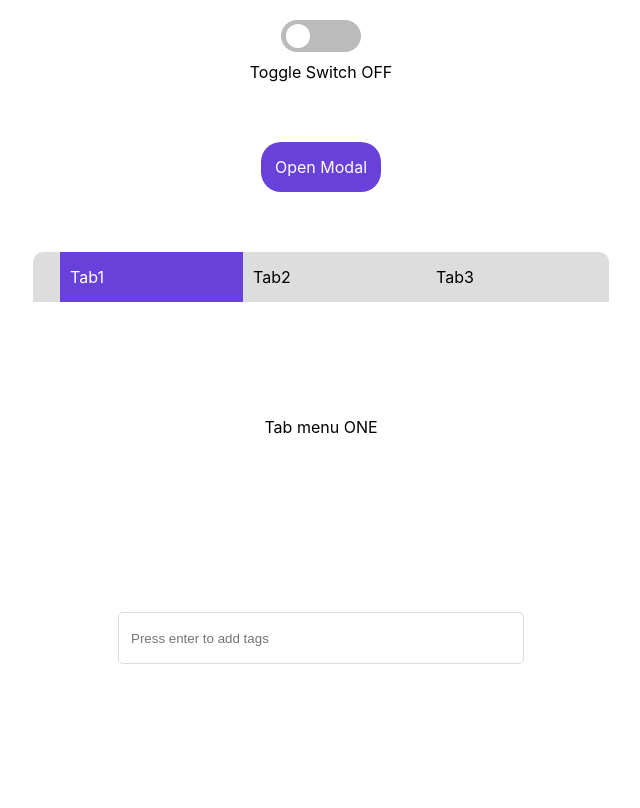
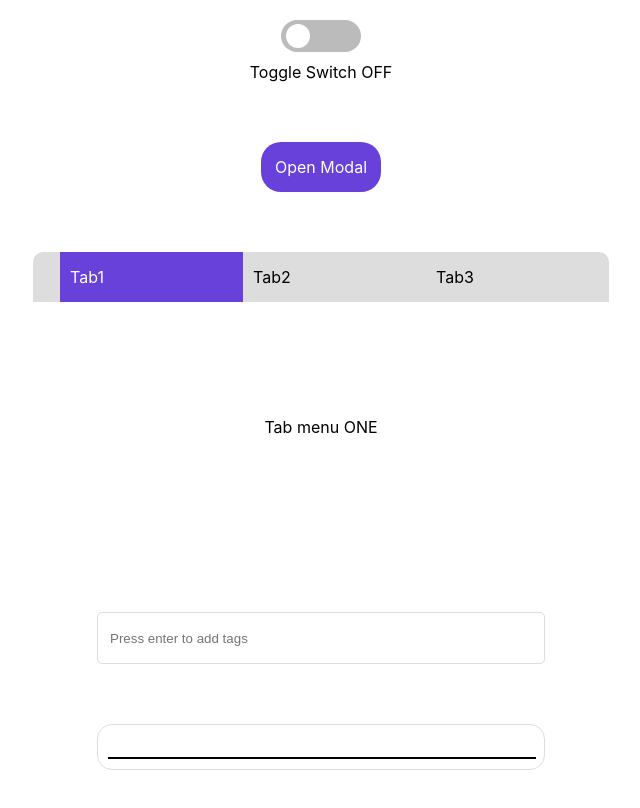
Before and after one commit to violet9503/Practice_wanted_preonboarding, a React (Create React App) app: page / in a window 1280 px wide. Shown: the top 808 px of the page, without its empty margins (319-959 px from the left). Built offline with nearby package versions, Linux system fonts and the light colour scheme.

Commit message:
AutoComplete 컴포넌트 중간 커밋

```diff
--- a/src/App.js
+++ b/src/App.js
@@ -5,6 +5,7 @@ import Tab from "./component/Tab";
 import Tag from "./component/Tag";
 import Animate from "./Animate";
 import styled from "styled-components";
+import AutoComplete from "./component/AutoComplete";
 
 const ComponentWrapper = styled.div`
   display: flex;
@@ -33,6 +34,9 @@ function App() {
       <ComponentWrapper>
         <Tag />
       </ComponentWrapper>
+      <ComponentWrapper>
+        <AutoComplete />
+      </ComponentWrapper>
       <ComponentWrapper></ComponentWrapper>
       {/* <Animate /> */}
     </div>
--- /dev/null
+++ b/src/component/AutoComplete.js
@@ -0,0 +1,53 @@
+import React, { useState } from "react";
+import styled, { css } from "styled-components";
+
+const AutoCompleteWrapper = styled.div`
+  display: flex;
+  flex-direction: column;
+  width: 35%;
+  border: 1px solid #ddd;
+  border-radius: 15px;
+  padding: 10px;
+  box-sizing: border-box;
+`;
+
+const AutoCompleteInput = styled.input`
+  width: 100%;
+  height: 20px;
+  border: 0;
+  outline: none;
+  font-size: 1em;
+`;
+
+const AutoCompleteList = styled.div`
+  width: 100%;
+  border: 1px solid black;
+`;
+
+function AutoComplete() {
+  const history = [
+    { id: 1, content: "auto" },
+    { id: 2, content: "autoComplete" },
+    { id: 3, content: "vintage" },
+    { id: 4, content: "modal" },
+    { id: 5, content: "refurbished" },
+    { id: 6, content: "rustic" },
+  ];
+  const [list, setlist] = useState([]);
+  const [inputs, setInputs] = useState("");
+
+  const onChange = (e) => {
+    const inputValue = e.target.value;
+    setInputs(inputValue);
+    setlist(history.filter((h) => h.content.includes(inputValue)));
+  };
+
+  return (
+    <AutoCompleteWrapper>
+      <AutoCompleteInput onChange={onChange} />
+      <AutoCompleteList />
+    </AutoCompleteWrapper>
+  );
+}
+
+export default AutoComplete;
--- a/src/component/Tag.js
+++ b/src/component/Tag.js
@@ -3,12 +3,13 @@ import styled, { css } from "styled-components";
 
 const TagWrapper = styled.div`
   display: flex;
-  width: 30%;
+  width: 35%;
   border-radius: 5px;
   align-items: center;
   padding: 10px;
   flex-wrap: wrap;
   border: 1px solid #ddd;
+  box-sizing: border-box;
 
   ${({ focus }) =>
     focus &&
```
